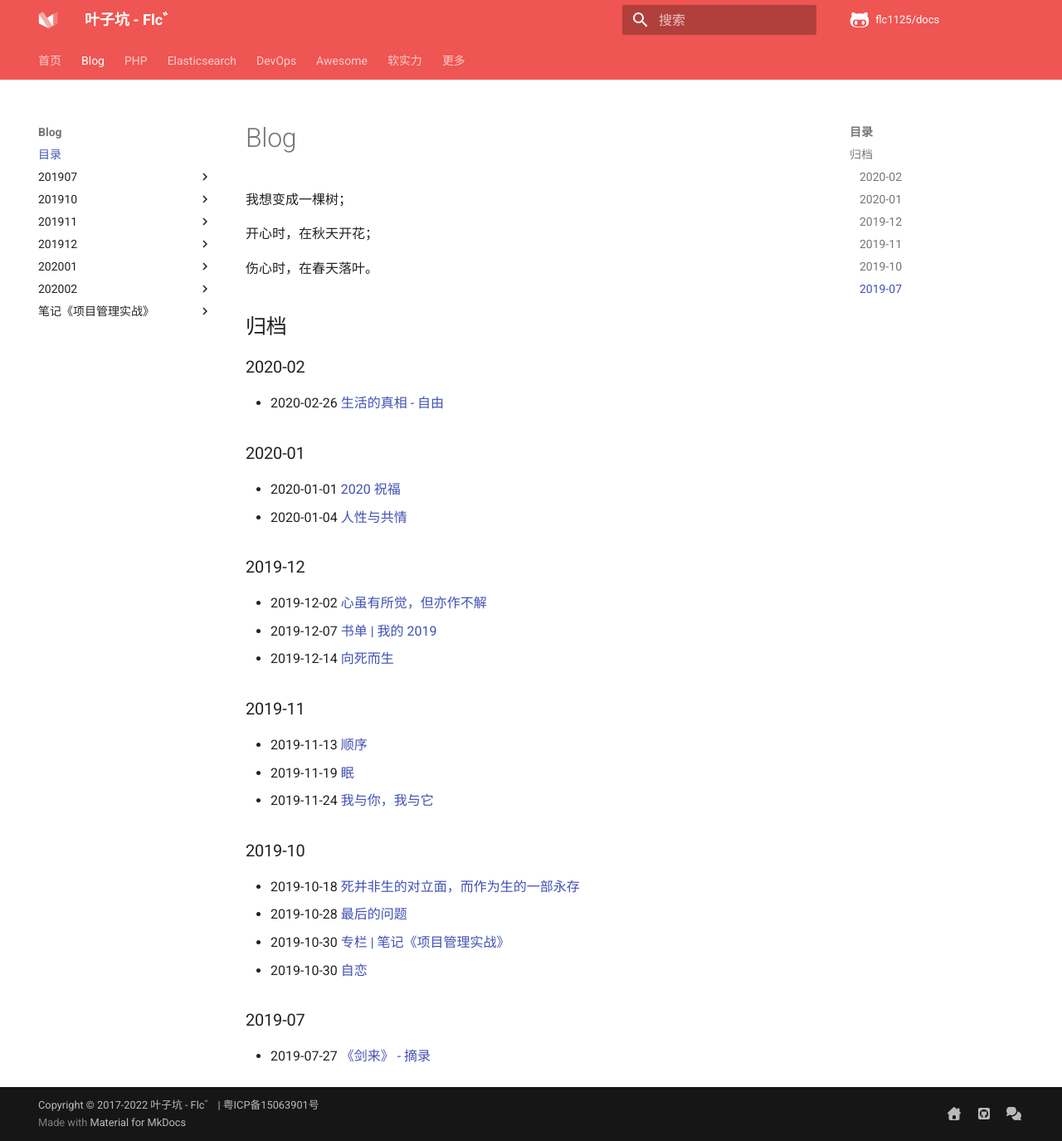
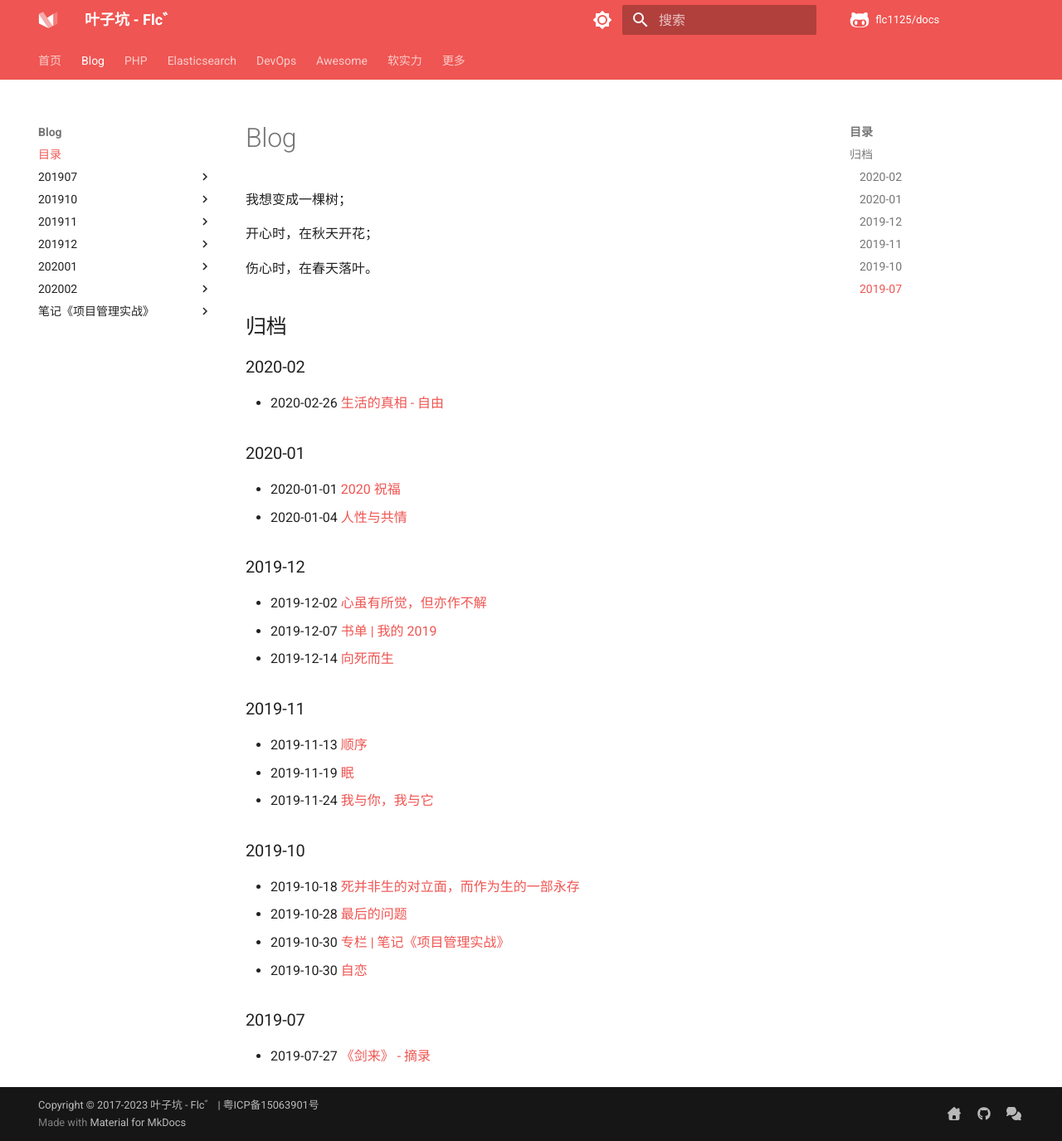
Before and after one commit to flc1125/docs, an MkDocs documentation site: the page built from docs/blog/index.md, in a window 1280 px wide and 1375 px high. Shown: the whole window at 83% size. Built offline with MkDocs 1.6.1 and Material for MkDocs 9.7.7, drawn with Linux system fonts in a browser that asks for light colours; comment, search, counter and statistics services are not loaded.

```diff
--- a/mkdocs.yml
+++ b/mkdocs.yml
@@ -3,7 +3,7 @@ site_name: 叶子坑 - Flc゛
 site_author: Flc
 site_description: 希言自然。
 site_url: https://flc.io
-copyright: 'Copyright &copy; 2017-2022 <a href="https://flc.io" target="_black">叶子坑 - Flc゛</a> | <a href="https://beian.miit.gov.cn/" target="_blank">粤ICP备15063901号</a>'
+copyright: 'Copyright &copy; 2017-2023 <a href="https://flc.io" target="_black">叶子坑 - Flc゛</a> | <a href="https://beian.miit.gov.cn/" target="_blank">粤ICP备15063901号</a>'
 
 # Repository
 repo_name: flc1125/docs
@@ -17,11 +17,23 @@ theme:
   features:
     - navigation.tabs
     - navigation.instant
+    - navigation.tracking
+    - navigation.top
+    - toc.follow
     - content.code.annotate
   palette:
-    scheme: preference
-    primary: red
-    accent: red
+    - scheme: default
+      primary: red
+      accent: red
+      toggle:
+        icon: material/brightness-7
+        name: Switch to dark mode
+    - scheme: slate
+      primary: red
+      accent: red
+      toggle:
+        icon: material/brightness-4
+        name: Switch to light mode
     # scheme: slate
   include_search_page: false
   search_index_only: true
@@ -40,19 +52,34 @@ extra:
   analytics:
     provider: google
     property: UA-118478085-1
+    feedback:
+      title: 这篇文章对你没用吧？
+      ratings:
+        - icon: material/emoticon-happy-outline
+          name: 有用
+          data: 1
+          note: >-
+            谢谢您的反馈！可随时给我<a href="/message/" target="_blank" rel="noopener">留言</a>。
+        - icon: material/emoticon-sad-outline
+          name: 没用
+          data: 0
+          note: >-
+            谢谢您的反馈！可随时给我<a href="/message/" target="_blank" rel="noopener">留言</a>。
+
   social:
      - icon: fontawesome/solid/house-chimney
        link: https://flc.io
-     - icon: fontawesome/brands/github-square
+     - icon: fontawesome/brands/github
        link: https://github.com/flc1125
      - icon: fontawesome/solid/comments
        link: https://flc.io/message/
-  # disqus: 'flc-docs' # 需翻墙
+#   # disqus: 'flc-docs' # 需翻墙
 
 plugins:
   - search
   - minify:
       minify_html: true
+
   # - git-revision-date-localized:
   #     type: datetime
   #     locale: zh
--- a/requirements.txt
+++ b/requirements.txt
@@ -1,6 +1,8 @@
 mkdocs==1.4.2
-mkdocs-material==8.2.5
+mkdocs-material==9.0.5
 pygments
 pymdown-extensions
 mkdocs-minify-plugin
-# mkdocs-git-revision-date-localized-plugin
+mkdocs-redirects
+# # mkdocs-git-revision-date-localized-plugin
+jinja2
```
Also changed, not shown: docs/index.md (+2 -2 lines), docs/message.md (+2 -2 lines).
